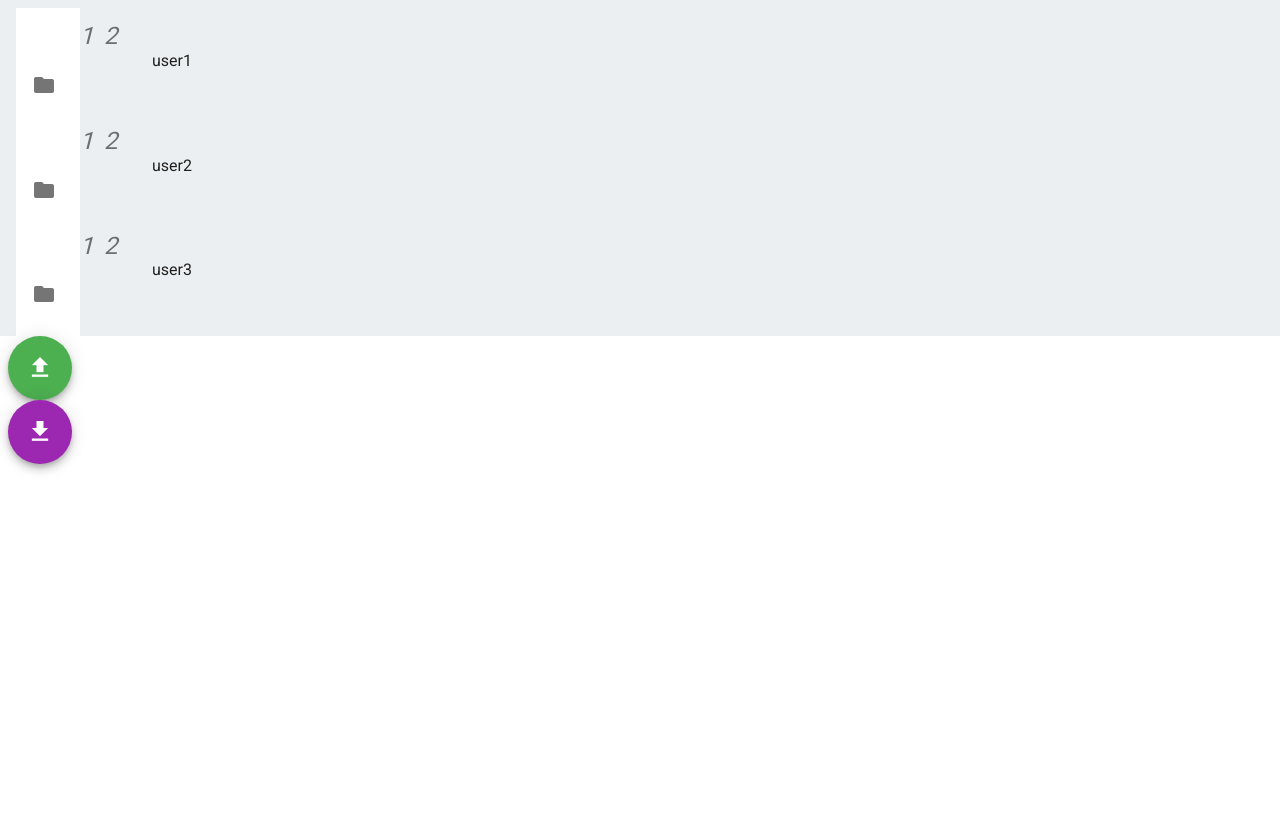
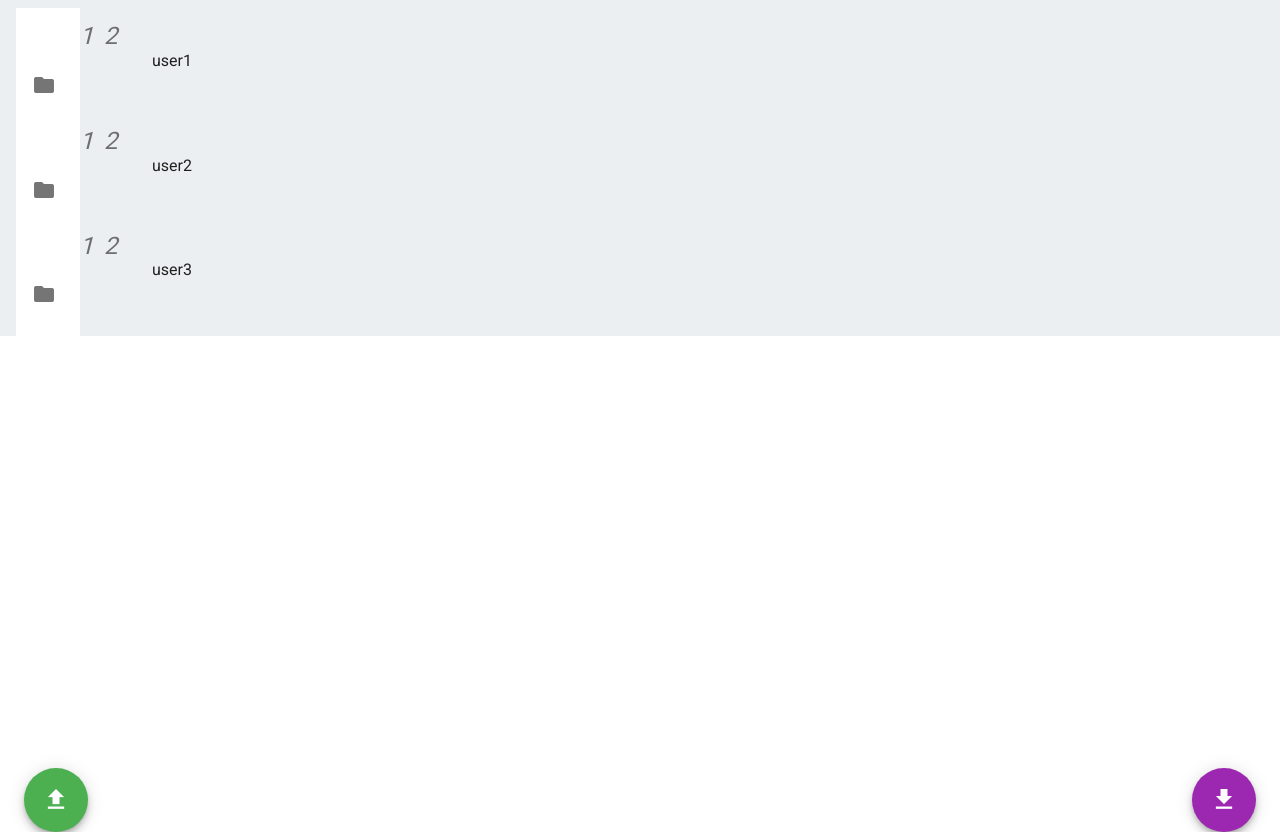
Before and after one commit to KITA-DS12/vol11_bookmark, a Vue app in the folder client/: page /download in a window 1280 px wide. Before the commit the page ends 800 px from the top, so only its background shows below. Built offline with nearby package versions, Linux system fonts and the light colour scheme.

Commit message:
frast commit

```diff
--- a/client/src/views/DownloadView.vue
+++ b/client/src/views/DownloadView.vue
@@ -36,7 +36,12 @@
       fab
       dark
       large
+      absolute
       color="green"
+      bottom
+      left
+
+
     >
     <v-icon dark>
         mdi-upload
@@ -48,6 +53,9 @@
       dark
       large
       color="purple"
+      bottom
+      absolute
+    　right
     >
       <v-icon dark>
         mdi-download
```
